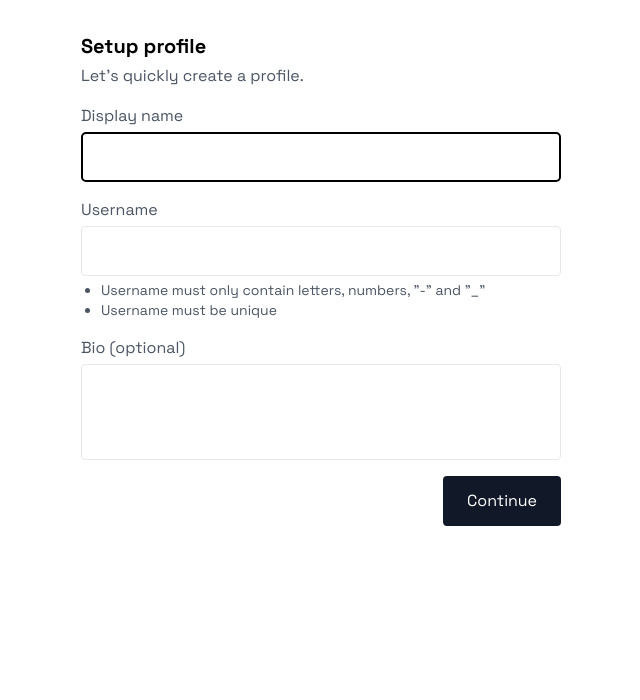
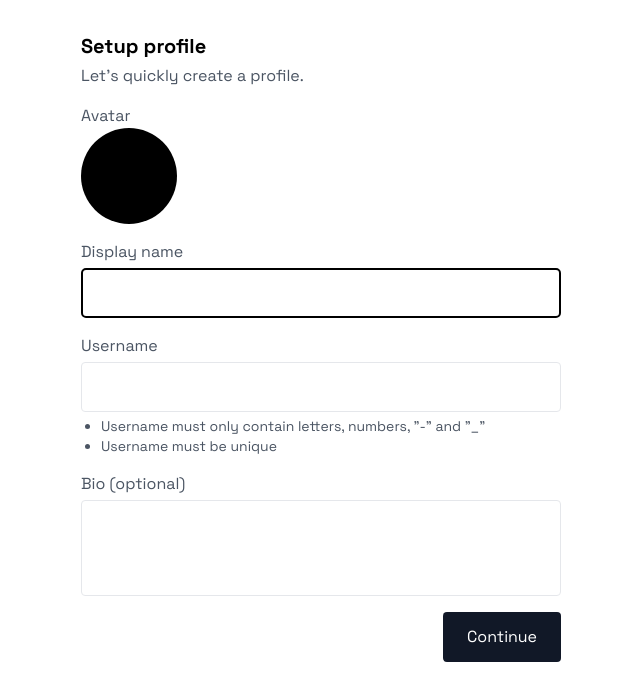
Before and after one commit to nelrnd/social-media, a Next.js app: page /profile-setup in a window 1280 px wide. Shown: the top 700 px of the page, without its empty margins (319-959 px from the left). Built offline with nearby package versions, Linux system fonts and the light colour scheme; no server answers.

Commit message:
Add xl size for Avatar

```diff
--- a/app/ui/avatar.tsx
+++ b/app/ui/avatar.tsx
@@ -12,7 +12,8 @@ export default function Avatar({
       className={clsx("rounded-full bg-black", {
         "w-[2rem] h-[2rem]": size === "sm",
         "w-[4rem] h-[4rem]": size === "md",
-        "w-[8rem] h-[8rem]": size === "lg",
+        "w-[6rem] h-[6rem]": size === "lg",
+        "w-[8rem] h-[8rem]": size === "xl",
       })}
     ></div>
   )
--- a/app/ui/profile-form.tsx
+++ b/app/ui/profile-form.tsx
@@ -4,6 +4,7 @@ import { useActionState } from "react"
 import { ProfileFormState } from "../lib/actions"
 import { Profile } from "@prisma/client"
 import { LoaderCircleIcon } from "lucide-react"
+import Avatar from "./avatar"
 
 export default function ProfileForm({
   action,
@@ -24,7 +25,21 @@ export default function ProfileForm({
     <form action={formAction} className="flex flex-col gap-4">
       {profile && <input type="hidden" name="id" value={profile.id} />}
 
-      <div className="mt-0">
+      <div>
+        <input
+          type="file"
+          accept="image/*"
+          name="image"
+          id="image"
+          className="hidden"
+        />
+        <label htmlFor="image" aria-label="Upload avatar">
+          <span className="text-gray-600">Avatar</span>
+          <Avatar src="" size="lg" />
+        </label>
+      </div>
+
+      <div>
         <label htmlFor="name" className="text-gray-600">
           Display name
         </label>
```
